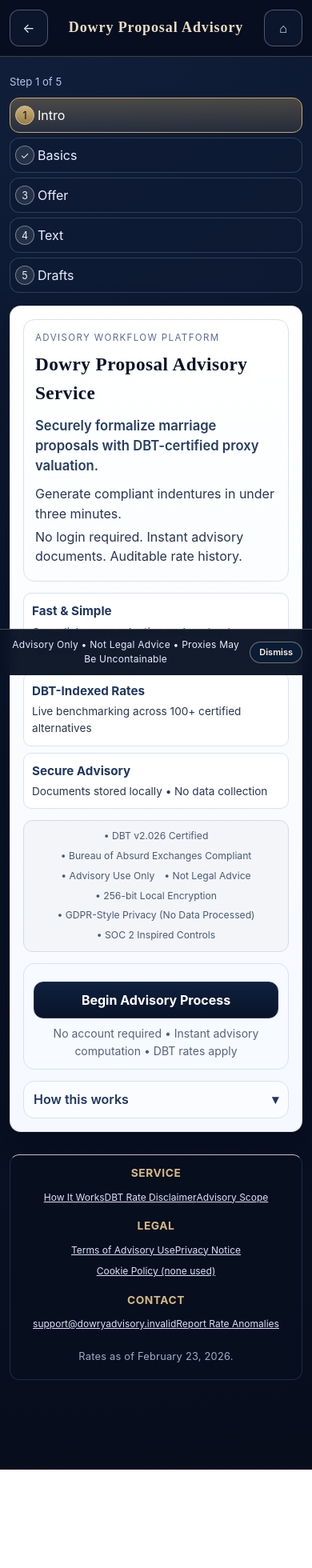
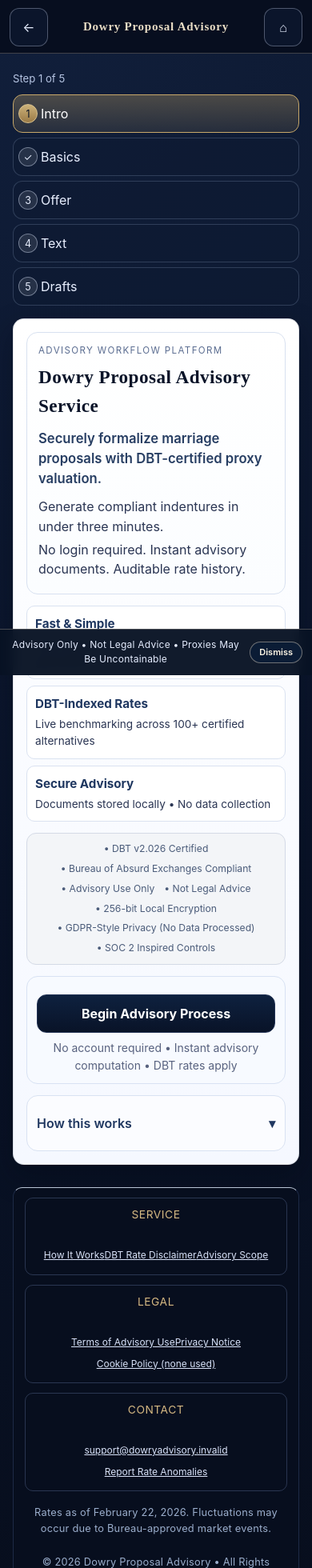
Before and after one commit to dmeehan45/international-camel-equivalents, a React (Vite) app: page / in a window 390 px wide. Shown: the top 1960 px of the page at 80% size. Before the commit the page ends 1837 px from the top, so only its background shows below. Built offline with nearby package versions, Linux system fonts and the light colour scheme.

Commit message:
Improve mobile responsiveness across advisory flow

```diff
--- a/index.html
+++ b/index.html
@@ -2,7 +2,7 @@
 <html lang="en">
   <head>
     <meta charset="UTF-8" />
-    <meta name="viewport" content="width=device-width, initial-scale=1.0" />
+    <meta name="viewport" content="width=device-width, initial-scale=1.0, maximum-scale=1.0, user-scalable=no" />
     <meta name="theme-color" content="#0f172a" />
     <link rel="manifest" href="/manifest.webmanifest" />
     <link rel="icon" type="image/svg+xml" href="/icons/dbt-seal.svg" />
--- a/src/App.tsx
+++ b/src/App.tsx
@@ -595,24 +595,26 @@ function Shell() {
       </section>
 
       <footer className="legal-footer">
-        <div>
-          <h3>Service</h3>
+        <details className="footer-section" open>
+          <summary><span className="footer-title">Service</span></summary>
           <button className="footer-link-button" type="button" onClick={() => setActiveLegalModal('how-it-works')}>How It Works</button>
           <button className="footer-link-button" type="button" onClick={() => setActiveLegalModal('dbt-rate-disclaimer')}>DBT Rate Disclaimer</button>
           <button className="footer-link-button" type="button" onClick={() => setActiveLegalModal('advisory-scope')}>Advisory Scope</button>
-        </div>
-        <div>
-          <h3>Legal</h3>
+        </details>
+        <details className="footer-section" open>
+          <summary><span className="footer-title">Legal</span></summary>
           <button className="footer-link-button" type="button" onClick={() => setActiveLegalModal('terms-of-advisory-use')}>Terms of Advisory Use</button>
           <button className="footer-link-button" type="button" onClick={() => setActiveLegalModal('privacy-notice')}>Privacy Notice</button>
           <button className="footer-link-button" type="button" onClick={() => setActiveLegalModal('cookie-policy-none-used')}>Cookie Policy (none used)</button>
-        </div>
-        <div>
-          <h3>Contact</h3>
+        </details>
+        <details className="footer-section" open>
+          <summary><span className="footer-title">Contact</span></summary>
           <button className="footer-link-button" type="button" onClick={() => setActiveLegalModal('contact-support')}>support@dowryadvisory.invalid</button>
           <button className="footer-link-button" type="button" onClick={() => setActiveLegalModal('report-rate-anomalies')}>Report Rate Anomalies</button>
-        </div>
-        <p className="footer-rates-line">Rates as of February 23, 2026.</p>
+        </details>
+        <p className="footer-rates-line">{uxCopy.global.footer.ratesLine}</p>
+        <p className="footer-rates-line">{uxCopy.global.footer.brandLine}</p>
+        <p className="footer-rates-line">{uxCopy.global.footer.advisoryLine}</p>
       </footer>
 
       {activeLegalModal && (
--- a/src/app.css
+++ b/src/app.css
@@ -15,9 +15,9 @@ body {
 }
 
 .app-shell {
-  width: min(100% - 24px, 860px);
+  width: min(100%, 860px);
   margin: 0 auto;
-  padding: 92px 0 24px;
+  padding: 92px 16px 24px;
 }
 
 .fixed-header {
@@ -32,6 +32,7 @@ body {
   align-items: center;
   gap: 8px;
   padding: 12px;
+  padding-top: max(12px, env(safe-area-inset-top));
   z-index: 30;
   backdrop-filter: blur(8px);
 }
@@ -65,10 +66,12 @@ body {
 button,
 input,
 select,
-textarea {
-  min-height: 46px;
+textarea,
+summary {
+  min-height: 48px;
   border-radius: var(--ccc-button-radius);
   font: inherit;
+  touch-action: manipulation;
 }
 
 .step,
@@ -222,6 +225,11 @@ textarea:focus {
   padding: 12px;
   margin: 10px 0;
   background: #f3f7ff;
+}
+
+.drawer-mobile-close {
+  width: 100%;
+  margin-bottom: 10px;
 }
 
 .helper {
@@ -378,6 +386,12 @@ pre {
   padding: 4px 8px;
   border-radius: 999px;
   margin-bottom: 8px;
+}
+
+@media (min-width: 768px) {
+  .footer-section summary {
+    pointer-events: none;
+  }
 }
 
 @media (max-width: 767px) {
@@ -607,13 +621,30 @@ pre {
   gap: 12px;
 }
 
-.legal-footer h3 {
+.footer-title {
+  display: inline-block;
   margin: 0 0 6px;
   color: #d6b983;
   font-size: 0.86rem;
   letter-spacing: 0.04em;
   text-transform: uppercase;
 }
+
+.footer-section {
+  border: 1px solid rgba(85, 103, 142, 0.45);
+  border-radius: 10px;
+  padding: 10px;
+}
+
+.footer-section summary {
+  list-style: none;
+  cursor: pointer;
+}
+
+.footer-section summary::-webkit-details-marker {
+  display: none;
+}
+
 
 .footer-link-button {
   min-height: auto;
@@ -652,6 +683,20 @@ pre {
 }
 
 @media (max-width: 767px) {
+  .app-shell {
+    padding: 88px 16px calc(24px + env(safe-area-inset-bottom));
+  }
+
+  .fixed-header {
+    grid-template-columns: 48px 1fr 48px;
+    gap: 6px;
+    padding: 10px 12px 8px;
+  }
+
+  .fixed-header h1 {
+    font-size: 15px;
+  }
+
   .benefits-grid {
     grid-template-columns: 1fr;
   }
@@ -664,6 +709,74 @@ pre {
     grid-template-columns: 24px 1fr;
     justify-items: start;
     align-items: center;
-    min-height: 44px;
+    min-height: 48px;
+  }
+
+  .intro-hero,
+  .cta-zone {
+    width: 100%;
+  }
+
+  .advisory-tool-overlay,
+  .legal-modal-overlay {
+    align-items: end;
+    padding: 0;
+  }
+
+  .advisory-tool-shell,
+  .legal-modal-card {
+    width: 100%;
+    max-height: 92vh;
+    border-radius: 16px 16px 0 0;
+    border-bottom: 0;
+  }
+
+  .drawer--library {
+    position: fixed;
+    inset: 0;
+    z-index: 55;
+    margin: 0;
+    border-radius: 0;
+    border: 0;
+    background: #f8fbff;
+    padding: 16px;
+    overflow-y: auto;
+  }
+
+  .proxy-library-list {
+    max-height: none;
+  }
+
+  .advisory-tools-mobile-accordion {
+    border: 1px solid #d7dfef;
+    border-radius: 12px;
+    background: #f8fbff;
+    margin-bottom: 10px;
+  }
+
+  .advisory-tools-mobile-accordion summary {
+    display: flex;
+    align-items: center;
+    justify-content: space-between;
+    padding: 12px;
+    cursor: pointer;
+    font-weight: 600;
+    color: #1f3760;
   }
 }
+
+input[type='range'] {
+  min-height: 32px;
+}
+
+input[type='range']::-webkit-slider-thumb {
+  width: 32px;
+  height: 32px;
+  -webkit-appearance: none;
+  appearance: none;
+}
+
+input[type='range']::-moz-range-thumb {
+  width: 32px;
+  height: 32px;
+}
--- a/src/design/legal-theme.css
+++ b/src/design/legal-theme.css
@@ -32,7 +32,7 @@
   color: #e5edff;
   border-top: 1px solid rgba(232, 220, 197, 0.28);
   text-align: center;
-  padding: 10px 12px;
+  padding: 10px 12px calc(10px + env(safe-area-inset-bottom));
   font-size: 12px;
   backdrop-filter: blur(8px);
   display: flex;
@@ -176,9 +176,9 @@
 
 @media (max-width: 767px) {
   .proposal-layout-root {
-    width: 100vw;
-    margin-left: calc(50% - 50vw);
-    padding: 0 16px;
+    width: 100%;
+    margin: 0;
+    padding: 0;
   }
 
   .contract-preview-layout {
--- a/src/pages/Page3Offer.tsx
+++ b/src/pages/Page3Offer.tsx
@@ -61,7 +61,8 @@ export function Page3Offer(props: Props) {
 
       <button className="cta-secondary" onClick={props.onToggleLibrary}>{props.copy.page3.browse}</button>
       {props.isLibraryOpen && (
-        <div className="drawer">
+        <div className="drawer drawer--library">
+          <button className="cta-secondary drawer-mobile-close" onClick={props.onToggleLibrary}>Close library</button>
           <input value={query} placeholder={props.copy.page3.searchPlaceholder} onChange={(e) => setQuery(e.target.value)} />
           <div className="cards proxy-library-list">
             {filteredLibrary.map((card) => (
--- a/src/pages/Page4Proposal.tsx
+++ b/src/pages/Page4Proposal.tsx
@@ -31,6 +31,7 @@ export function Page4Proposal(props: Props) {
   const previousCountRef = useRef(props.selectedClauses.length);
   const previewRef = useRef<HTMLTextAreaElement | null>(null);
   const reachedCap = props.selectedClauses.length >= 5;
+  const [mobilePreviewHeight, setMobilePreviewHeight] = useState<string | undefined>(undefined);
 
   const previewSnippet = useMemo(() => {
     const activeClause = props.clauseOptions.find((option) => option.name === previewClause);
@@ -43,6 +44,36 @@ export function Page4Proposal(props: Props) {
     }
     previousCountRef.current = props.selectedClauses.length;
   }, [props.selectedClauses.length]);
+
+
+  useEffect(() => {
+    if (typeof window === 'undefined') return;
+
+    const updatePreviewHeight = () => {
+      if (window.innerWidth >= 768) {
+        setMobilePreviewHeight(undefined);
+        return;
+      }
+
+      const viewportHeight = window.visualViewport?.height || window.innerHeight;
+      setMobilePreviewHeight(`${Math.max(220, viewportHeight - 280)}px`);
+    };
+
+    updatePreviewHeight();
+
+    const viewport = window.visualViewport;
+    viewport?.addEventListener('resize', updatePreviewHeight);
+    window.addEventListener('orientationchange', updatePreviewHeight);
+
+    const observer = typeof ResizeObserver !== 'undefined' ? new ResizeObserver(updatePreviewHeight) : null;
+    if (observer) observer.observe(document.documentElement);
+
+    return () => {
+      viewport?.removeEventListener('resize', updatePreviewHeight);
+      window.removeEventListener('orientationchange', updatePreviewHeight);
+      observer?.disconnect();
+    };
+  }, []);
 
   return (
     <div className="proposal-layout-root">
@@ -60,6 +91,7 @@ export function Page4Proposal(props: Props) {
               props.onFirstEditWarning();
               props.onSetProposalText(e.target.value);
             }}
+            style={mobilePreviewHeight ? { maxHeight: mobilePreviewHeight } : undefined}
           />
         </div>
 
--- a/src/pages/Page5Drafts.tsx
+++ b/src/pages/Page5Drafts.tsx
@@ -52,7 +52,10 @@ export function Page5Drafts(props: Props) {
         <div>
           <h3>{props.copy.page5.extras}</h3>
           <p className="helper badge-volatility">{props.copy.page5.unlock}</p>
-          <AdvisoryToolsStrip tiles={props.tools} isUnlocked={props.toolsUnlocked} onOpenTool={props.onSelectTool} />
+          <details className="advisory-tools-mobile-accordion" open>
+            <summary>Side quests & tools</summary>
+            <AdvisoryToolsStrip tiles={props.tools} isUnlocked={props.toolsUnlocked} onOpenTool={props.onSelectTool} />
+          </details>
           <p className="helper">{props.copy.page5.localNote}</p>
         </div>
       )}
```
Also changed, not shown: 1 other file (tests, documents, lock files or other folders).
